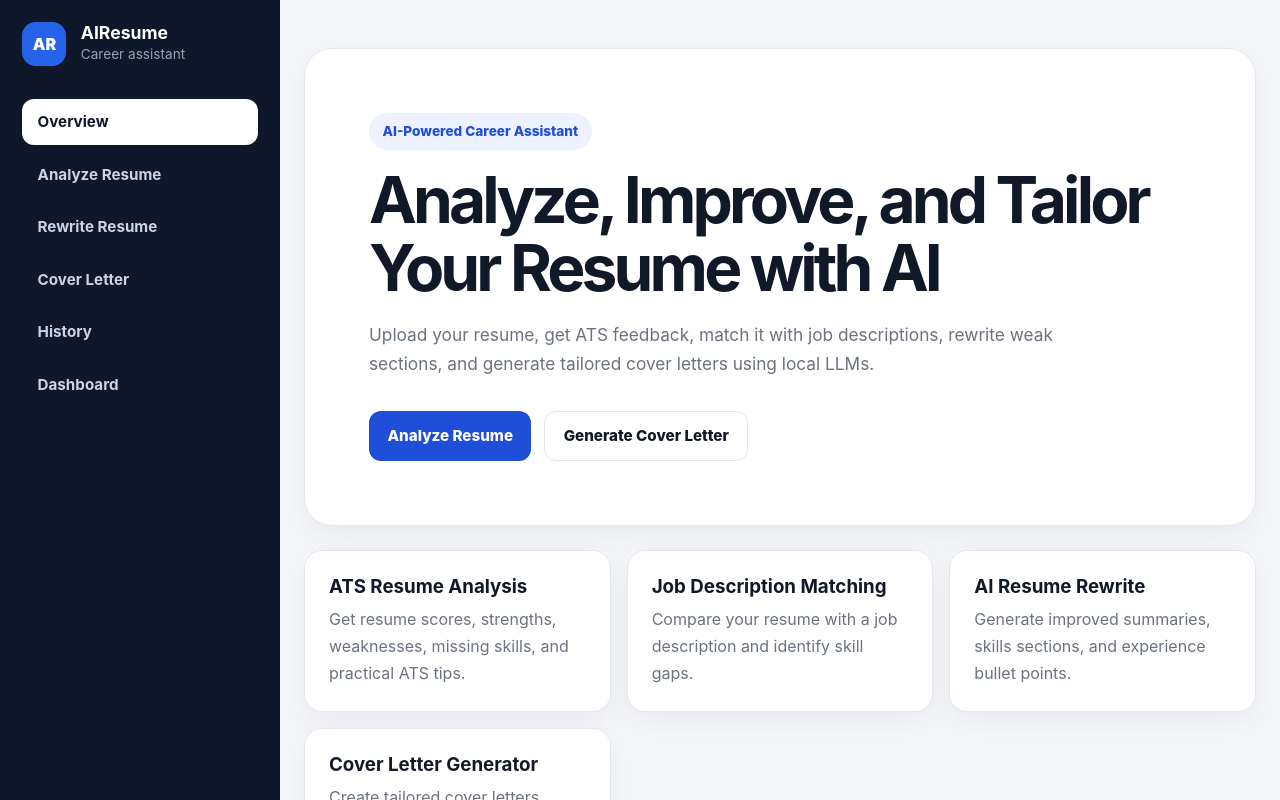
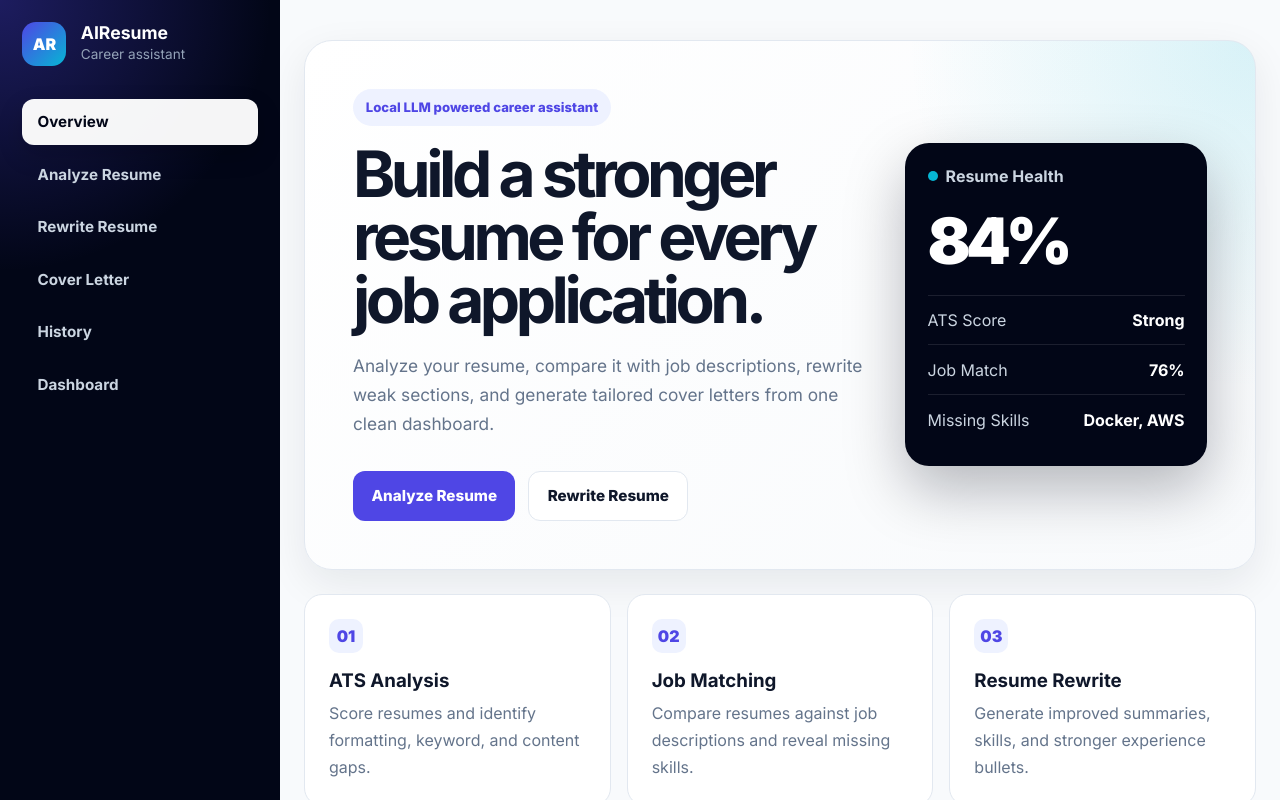
Before and after one commit to nirupamm/ai-resume-analyzer, a React app in the folder frontend/: page / in a window 1280 px wide. Shown: the top 800 px of the page. Built offline with nearby package versions, Linux system fonts and the light colour scheme; the HTML template or start-up script is replaced by a standard one.

Commit message:
Refine visual design and overview page

```diff
--- a/frontend/src/index.css
+++ b/frontend/src/index.css
@@ -1,15 +1,29 @@
+@import url("https://fonts.googleapis.com/css2?family=Inter:wght@400;500;600;700;800;900&display=swap");
 :root {
-  --bg: #f5f7fb;
+  --bg: #f8fafc;
   --surface: #ffffff;
-  --surface-soft: #f9fafb;
-  --text: #111827;
-  --muted: #6b7280;
-  --border: #e5e7eb;
-  --primary: #1f4fd8;
-  --primary-dark: #173ea8;
-  --success: #15803d;
+  --surface-soft: #f1f5f9;
+
+  --text: #0f172a;
+  --muted: #64748b;
+  --border: #e2e8f0;
+
+  --primary: #4f46e5;
+  --primary-dark: #4338ca;
+  --primary-soft: #eef2ff;
+
+  --accent: #06b6d4;
+  --success: #16a34a;
   --danger: #dc2626;
-  --shadow: 0 10px 30px rgba(15, 23, 42, 0.06);
+
+  --sidebar: #020617;
+  --sidebar-muted: #94a3b8;
+
+  --shadow-sm: 0 4px 14px rgba(15, 23, 42, 0.05);
+  --shadow-md: 0 14px 40px rgba(15, 23, 42, 0.08);
+
+  --radius-lg: 20px;
+  --radius-md: 14px;
 }
 
 * {
@@ -30,7 +44,9 @@ body {
 }
 
 .sidebar {
-  background: #0f172a;
+  background:
+    radial-gradient(circle at top left, rgba(79, 70, 229, 0.35), transparent 32%),
+    var(--sidebar);
   color: white;
   padding: 1.4rem;
   position: sticky;
@@ -51,7 +67,7 @@ body {
   border-radius: 14px;
   display: grid;
   place-items: center;
-  background: #2563eb;
+  background: linear-gradient(135deg, var(--primary), var(--accent));
   color: white;
   font-weight: 900;
 }
@@ -88,8 +104,9 @@ body {
 }
 
 .active-sidebar-link {
-  background: white;
-  color: #0f172a;
+  background: rgba(255, 255, 255, 0.96);
+  color: var(--sidebar);
+  box-shadow: 0 10px 24px rgba(0, 0, 0, 0.18);
 }
 
 .app-main {
@@ -451,3 +468,116 @@ button:disabled {
     font-size: 0.85rem;
   }
 }
+.overview-hero {
+  display: grid;
+  grid-template-columns: 1.4fr 0.8fr;
+  gap: 1.5rem;
+  align-items: center;
+  background:
+    radial-gradient(circle at top right, rgba(6, 182, 212, 0.14), transparent 32%),
+    linear-gradient(135deg, #ffffff, #f8fafc);
+  border: 1px solid var(--border);
+  border-radius: 28px;
+  padding: 3rem;
+  box-shadow: var(--shadow-md);
+}
+
+.eyebrow {
+  display: inline-flex;
+  color: var(--primary);
+  background: var(--primary-soft);
+  padding: 0.45rem 0.8rem;
+  border-radius: 999px;
+  font-size: 0.82rem;
+  font-weight: 800;
+  margin-bottom: 1.1rem;
+}
+
+.overview-hero h1 {
+  font-size: clamp(2.4rem, 5vw, 4.4rem);
+  line-height: 0.98;
+  letter-spacing: -0.07em;
+  max-width: 820px;
+  margin-bottom: 1.2rem;
+}
+
+.preview-card {
+  background: #020617;
+  color: white;
+  border-radius: 24px;
+  padding: 1.4rem;
+  box-shadow: 0 24px 60px rgba(2, 6, 23, 0.28);
+}
+
+.preview-header {
+  display: flex;
+  align-items: center;
+  gap: 0.5rem;
+  color: #cbd5e1;
+  font-weight: 700;
+  margin-bottom: 1rem;
+}
+
+.preview-header span {
+  width: 10px;
+  height: 10px;
+  background: var(--accent);
+  border-radius: 999px;
+}
+
+.preview-score {
+  font-size: 4rem;
+  font-weight: 900;
+  letter-spacing: -0.08em;
+  margin-bottom: 1rem;
+}
+
+.preview-row {
+  display: flex;
+  justify-content: space-between;
+  gap: 1rem;
+  border-top: 1px solid rgba(255, 255, 255, 0.1);
+  padding: 0.9rem 0;
+  color: #cbd5e1;
+}
+
+.preview-row strong {
+  color: white;
+  text-align: right;
+}
+
+.overview-grid {
+  display: grid;
+  grid-template-columns: repeat(auto-fit, minmax(240px, 1fr));
+  margin-top: 1.5rem;
+  gap: 1rem;
+}
+
+.feature-tag {
+  display: inline-flex;
+  width: 34px;
+  height: 34px;
+  border-radius: 10px;
+  align-items: center;
+  justify-content: center;
+  background: var(--primary-soft);
+  color: var(--primary);
+  font-weight: 900;
+  margin-bottom: 1rem;
+}
+
+.feature-card {
+  transition: 0.2s ease;
+}
+
+.feature-card:hover {
+  transform: translateY(-3px);
+  box-shadow: var(--shadow-md);
+}
+
+@media (max-width: 900px) {
+  .overview-hero {
+    grid-template-columns: 1fr;
+    padding: 2rem;
+  }
+}
--- a/frontend/src/pages/Home.jsx
+++ b/frontend/src/pages/Home.jsx
@@ -2,16 +2,16 @@ import { Link } from "react-router-dom";
 
 export default function Home() {
   return (
-    <div className="home-page">
-      <section className="hero-section">
+    <div className="page-container">
+      <section className="overview-hero">
         <div>
-          <p className="badge">AI-Powered Career Assistant</p>
+          <p className="eyebrow">Local LLM powered career assistant</p>
 
-          <h1>Analyze, Improve, and Tailor Your Resume with AI</h1>
+          <h1>Build a stronger resume for every job application.</h1>
 
           <p className="hero-text">
-            Upload your resume, get ATS feedback, match it with job descriptions,
-            rewrite weak sections, and generate tailored cover letters using local LLMs.
+            Analyze your resume, compare it with job descriptions, rewrite weak
+            sections, and generate tailored cover letters from one clean dashboard.
           </p>
 
           <div className="hero-actions">
@@ -19,40 +19,60 @@ export default function Home() {
               Analyze Resume
             </Link>
 
-            <Link to="/cover-letter" className="secondary-link">
-              Generate Cover Letter
+            <Link to="/rewrite" className="secondary-link">
+              Rewrite Resume
             </Link>
+          </div>
+        </div>
+
+        <div className="preview-card">
+          <div className="preview-header">
+            <span></span>
+            Resume Health
+          </div>
+
+          <div className="preview-score">84%</div>
+
+          <div className="preview-row">
+            <span>ATS Score</span>
+            <strong>Strong</strong>
+          </div>
+
+          <div className="preview-row">
+            <span>Job Match</span>
+            <strong>76%</strong>
+          </div>
+
+          <div className="preview-row">
+            <span>Missing Skills</span>
+            <strong>Docker, AWS</strong>
           </div>
         </div>
       </section>
 
-      <section className="features-grid">
+      <section className="overview-grid">
         <div className="feature-card">
-          <h3>ATS Resume Analysis</h3>
-          <p>
-            Get resume scores, strengths, weaknesses, missing skills, and practical ATS tips.
-          </p>
+          <span className="feature-tag">01</span>
+          <h3>ATS Analysis</h3>
+          <p>Score resumes and identify formatting, keyword, and content gaps.</p>
         </div>
 
         <div className="feature-card">
-          <h3>Job Description Matching</h3>
-          <p>
-            Compare your resume with a job description and identify skill gaps.
-          </p>
+          <span className="feature-tag">02</span>
+          <h3>Job Matching</h3>
+          <p>Compare resumes against job descriptions and reveal missing skills.</p>
         </div>
 
         <div className="feature-card">
-          <h3>AI Resume Rewrite</h3>
-          <p>
-            Generate improved summaries, skills sections, and experience bullet points.
-          </p>
+          <span className="feature-tag">03</span>
+          <h3>Resume Rewrite</h3>
+          <p>Generate improved summaries, skills, and stronger experience bullets.</p>
         </div>
 
         <div className="feature-card">
-          <h3>Cover Letter Generator</h3>
-          <p>
-            Create tailored cover letters based on your resume and target job.
-          </p>
+          <span className="feature-tag">04</span>
+          <h3>Cover Letters</h3>
+          <p>Create tailored cover letters based on the resume and target role.</p>
         </div>
       </section>
     </div>
```
